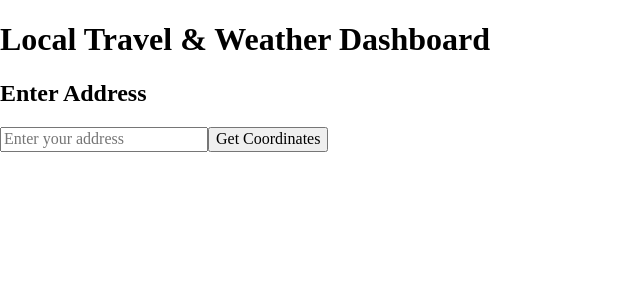
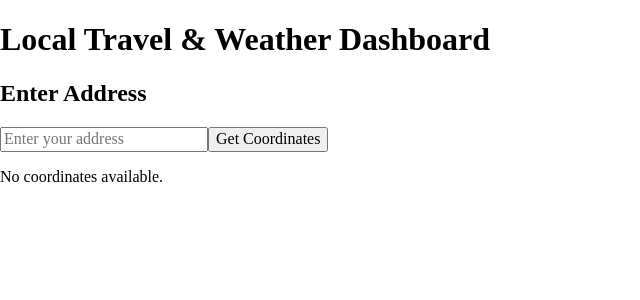
Before and after one commit to yousseforabi/local_weather_travel, a React (Vite) app in the folder client/: page / in a window 1280 px wide. Shown: the top 300 px of the page, without its empty margins (0-640 px from the left). Built offline with nearby package versions, Linux system fonts and the light colour scheme.

Commit message:
save before pull

```diff
--- a/client/src/components/AddressInput.tsx
+++ b/client/src/components/AddressInput.tsx
@@ -9,11 +9,13 @@ type Suggestion = {
 };
 
 const AddressInput = () => {
+
   const { setSelectedAddress, setCoordinates, selectedAddress, coordinates } = useContext(AddressContext)!;
   const [address, setAddress] = useState("");
   const [error, setError] = useState<string>("");
   const [suggestions, setSuggestions] = useState<Suggestion[]>([]);
   const [loading, setLoading] = useState(false);
+
 
   const fetchWithTimeout = async (url: string, timeout = 5000, retries = 3) => {
     for (let i = 0; i < retries; i++) {
@@ -58,6 +60,14 @@ const AddressInput = () => {
       console.log("API Response:", data);
 
       if (data.status.toLowerCase() === "ok" && data.results.length > 0) {
+
+        //CARMELO>>>>
+        const coordinates = data.results[0].geometry.location;
+        console.log(`Latitudine: ${coordinates.lat}, Longitudine: ${coordinates.lng}`);
+        console.log("Final coordinates are: ", coordinates)
+        //<<<<CARMELO
+
+
         setSuggestions(data.results);
       } else {
         console.warn("First request failed, retrying...");
@@ -79,15 +89,17 @@ const AddressInput = () => {
     }
   }, [address]);
 
-
   const handleSelectSuggestion = (lat: number, lon: number, formattedAddress: string) => {
+    console.log("Updating coordinates:", { lat, lon });
     setCoordinates({ lat, lon });
     setSelectedAddress(formattedAddress);
+    console.log("Coordinates:", { lat, lon });
     setSuggestions([]);
   };
 
   const formatAddress = (address: string) => {
-    return address.replace(/,([^\s])/g, ", $1");
+    const formatted = address.replace(/,([^\s])/g, ", $1");
+    return formatted;
   };
 
   return (
@@ -124,7 +136,7 @@ const AddressInput = () => {
         </ul>
       )}
 
-      {selectedAddress && coordinates && (
+      {coordinates ? (
         <div>
           <h3>Selected Address:</h3>
           <p>{formatAddress(selectedAddress)}</p>
@@ -132,9 +144,11 @@ const AddressInput = () => {
           <p>Latitude: {coordinates.lat}</p>
           <p>Longitude: {coordinates.lon}</p>
         </div>
-      )}
+        ) : (
+          <p>No coordinates available.</p>
+        )}
     </div>
-  );
-};
+      );
+    };
 
 export default AddressInput;
```
